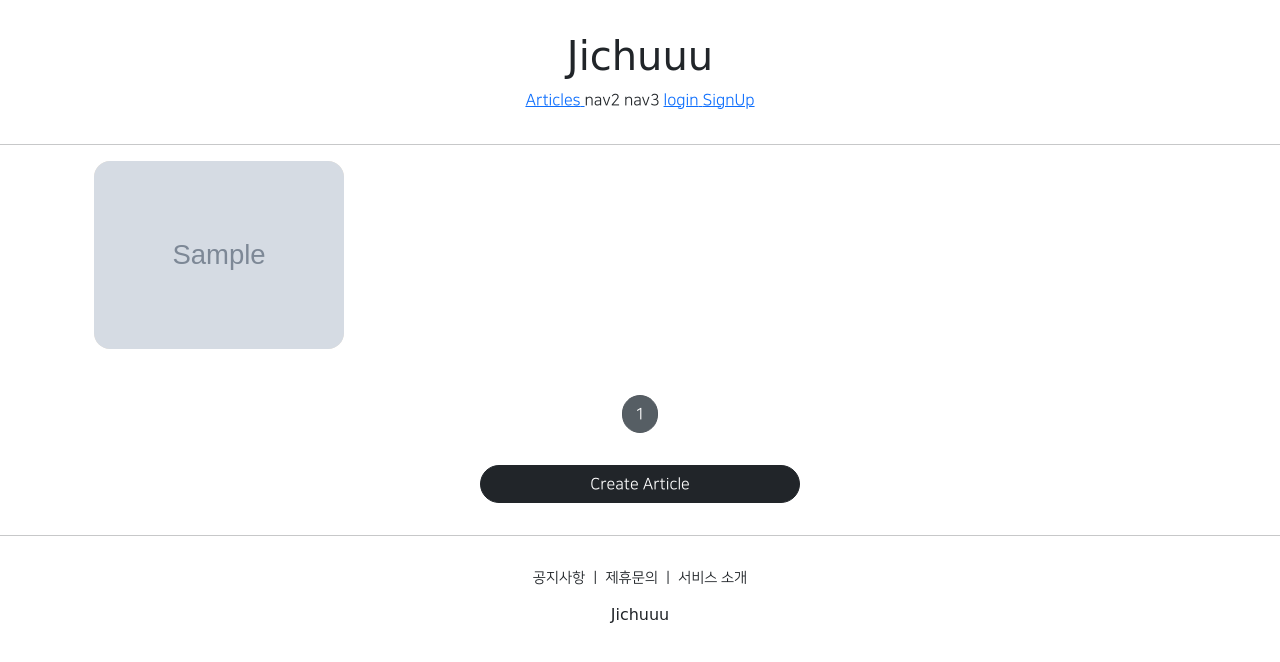
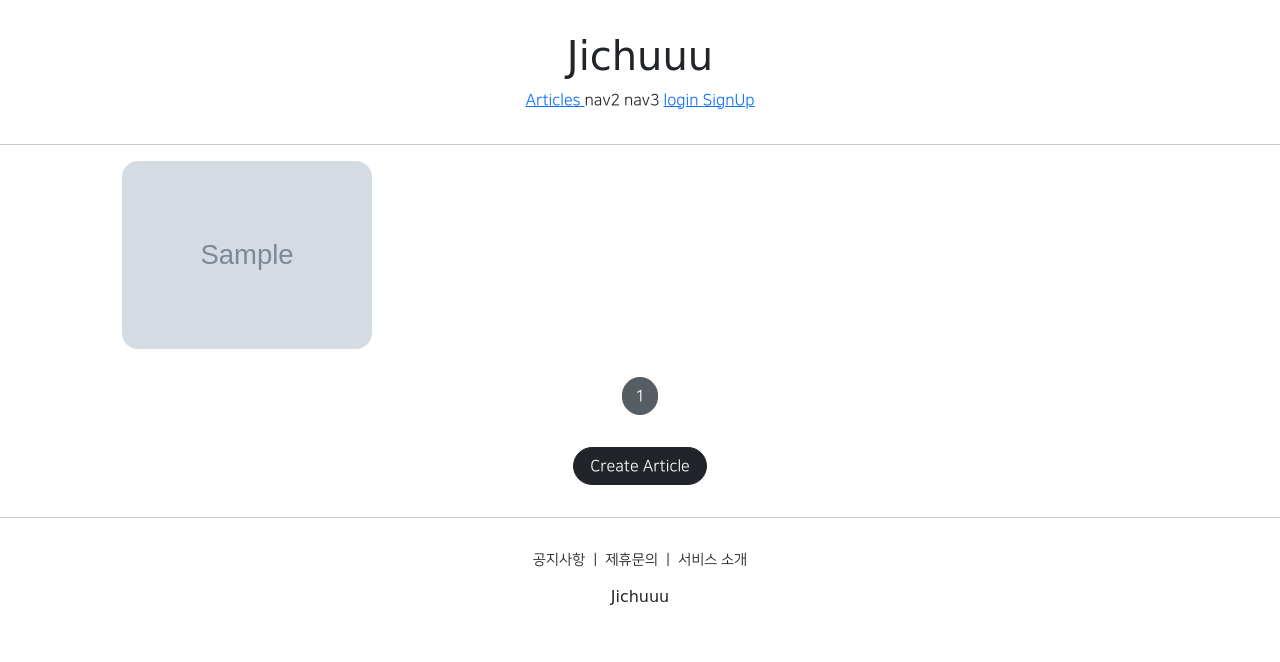
Before and after one commit to jichuuu-00/udr_django_jichuuu, a Django app: template articleapp/templates/articleapp/list.html in a window 1280 px wide. Shown: the top 662 px of the page. Run offline with Django 4.2, Linux system fonts and the light colour scheme; the template is opened without the code that fills it: most values are stand-ins (such as "Sample title", 1, 10 or a date in 2020); grey boxes marked "Sample" are stand-in pictures; some libraries are stand-ins or nearby versions; some web fonts are replaced.

Commit message:
django course 39 commit

```diff
--- a/articleapp/templates/articleapp/list.html
+++ b/articleapp/templates/articleapp/list.html
@@ -4,10 +4,18 @@
 {% block content %}
 
 <style>
+
+      .container {
+        padding: 0;
+        margin 0, auto;
+      }
+
+      .container a {
+       width: 45%;
+       max-width: 250px;
+      }
+
       .container div {
-      width: 250px;
-
-      background-color: antiquewhite;
       display: flex;
       justify-content: center;
       align-items: center;
@@ -40,7 +48,7 @@
     {% include 'snippets/pagination.html' with page_obj=page_obj %}
 
     <div style="text-align: center;">
-      <a href="{% url 'articleapp:create' %}" class="btn btn-dark rounded-pill col-3 mt-3 mb-3">
+      <a href="{% url 'articleapp:create' %}" class="btn btn-dark rounded-pill mt-3 mb-3 px-3">
         Create Article
       </a>
     </div>
--- a/jichuuu/settings.py
+++ b/jichuuu/settings.py
@@ -47,7 +47,7 @@
 # SECURITY WARNING: don't run with debug turned on in production!
 DEBUG = True
 
-ALLOWED_HOSTS = []
+ALLOWED_HOSTS = [*]
 
 
 # Application definition
--- a/static/base.css
+++ b/static/base.css
@@ -15,3 +15,9 @@
     text-align:center;
     margin: 2rem 0;
 }
+
+@media screen and (max-width:500px) {
+    html {
+        font-size: 13px;
+    }
+}
--- a/static/js/magicgrid.js
+++ b/static/js/magicgrid.js
@@ -288,7 +288,7 @@
 let magicGrid = new MagicGrid({
   container: '.container',
   animate: true,
-  gutter: 30,
+  gutter: 12,
   static: true,
   useMin: true
 });
--- a/templates/head.html
+++ b/templates/head.html
@@ -2,6 +2,7 @@
 
 <head>
     <meta charset="UTF-8">
+    <meta name="viewport" content="width=device-width, initial-scale=1, shrink-to-fit=no">
     <title>Jichuuu</title>
 
     <!--  BOOTSTRAP LINK  -->
```
